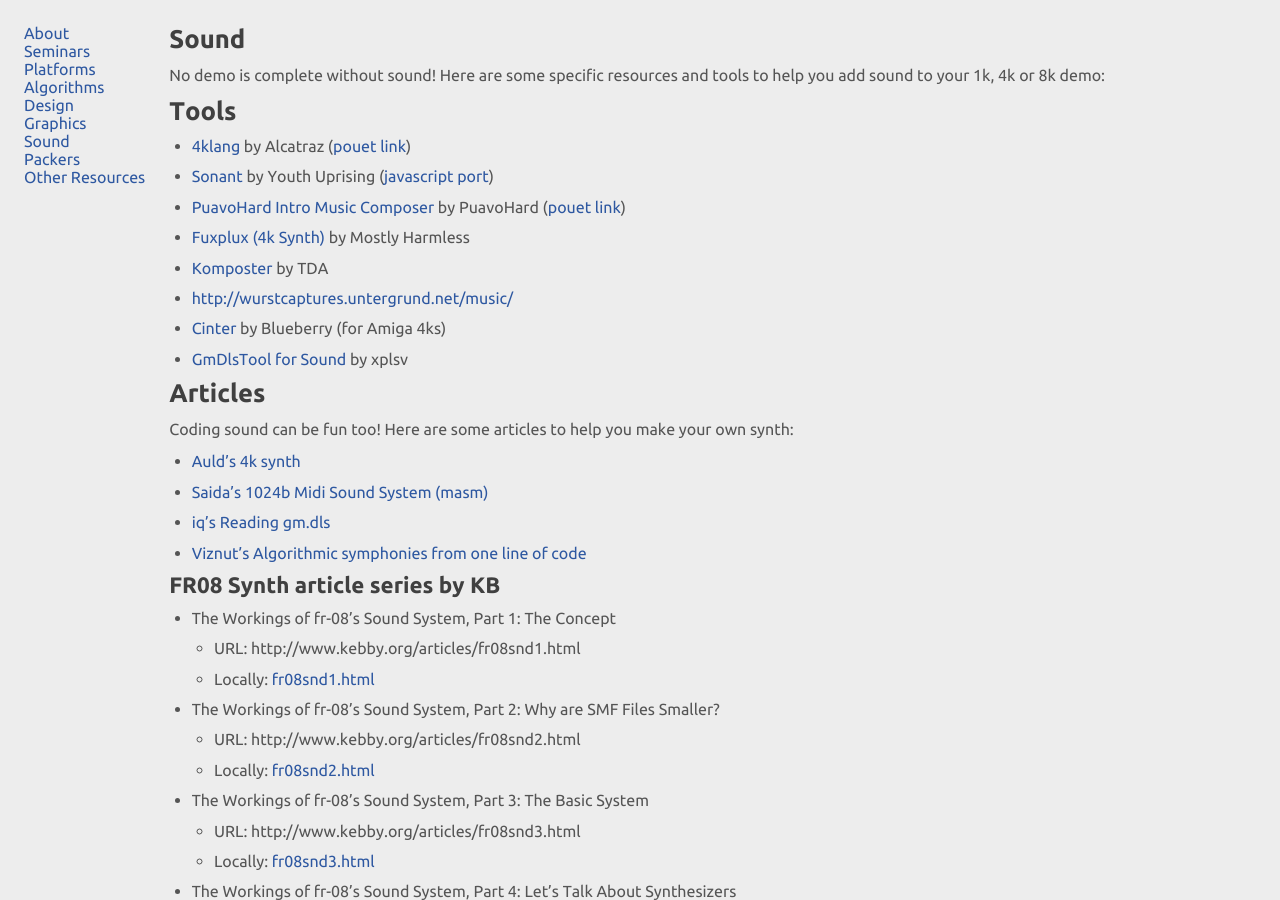
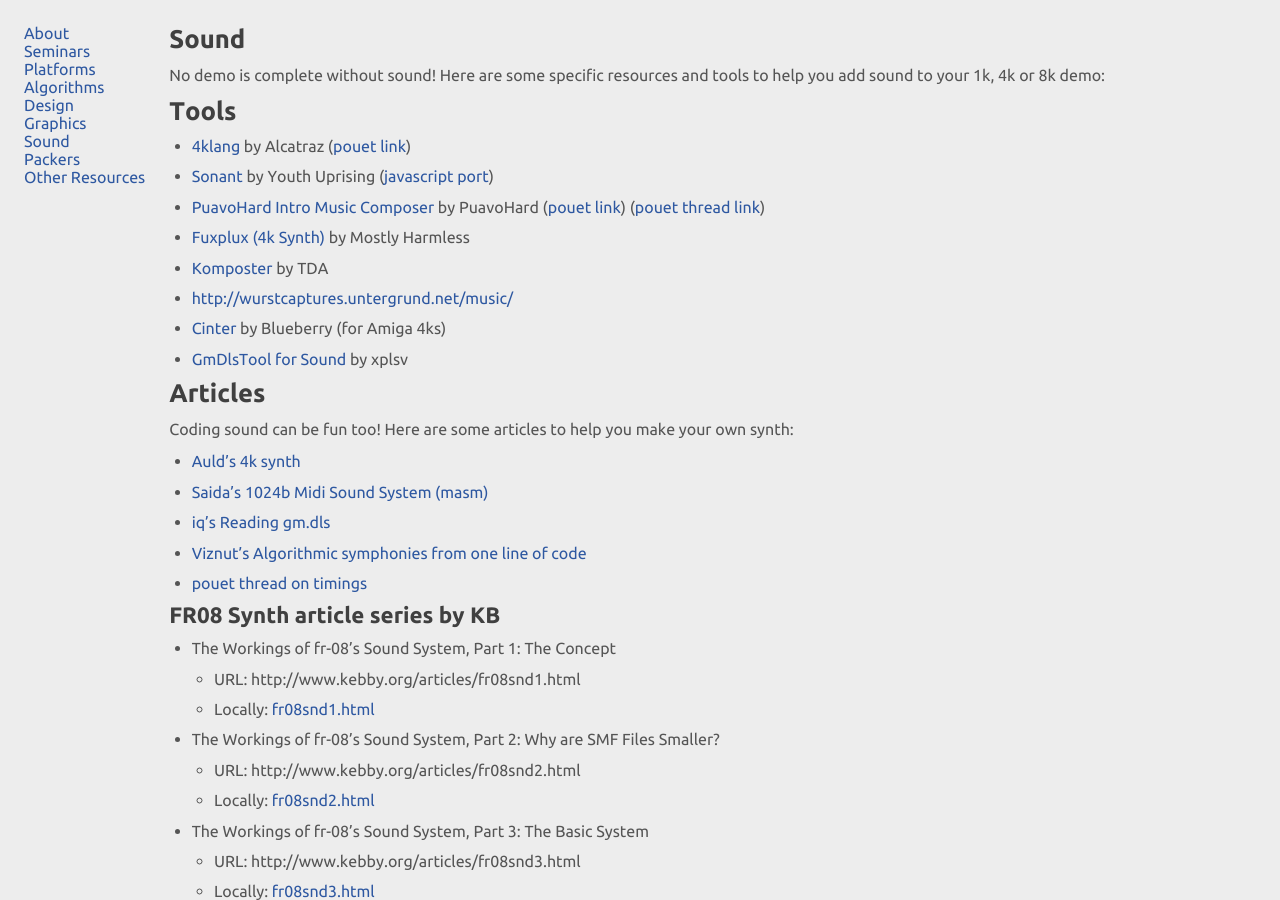
Before and after one commit to in4k/in4k.github.io, a Jekyll site: the page built from wiki/sound.markdown, in a window 1280 px wide and 900 px high. Built offline with Jekyll 4.4.1, drawn with Linux system fonts in a browser that asks for light colours.

Commit message:
Update sound.markdown

```diff
--- a/wiki/sound.markdown
+++ b/wiki/sound.markdown
@@ -9,7 +9,7 @@
 
 * [4klang](http://4klang.untergrund.net/) by Alcatraz ([pouet link](http://www.pouet.net/prod.php?which=53398))
 * [Sonant](http://www.pouet.net/prod.php?which=53615) by Youth Uprising ([javascript port](http://sonantlive.bitsnbites.eu/))
-* [PuavoHard Intro Music Composer](http://www.puavohard.net/php/prod/phpimc) by PuavoHard ([pouet link](http://www.pouet.net/prod.php?which=53671))
+* [PuavoHard Intro Music Composer](http://www.puavohard.net/php/prod/phpimc) by PuavoHard ([pouet link](http://www.pouet.net/prod.php?which=53671)) ([pouet thread link](http://www.pouet.net/topic.php?which=10793))
 * [Fuxplux (4k Synth)](http://www.pouet.net/prod.php?which=13016) by Mostly Harmless
 * [Komposter](http://komposter.haxor.fi/) by TDA
 * [http://wurstcaptures.untergrund.net/music/](http://wurstcaptures.untergrund.net/music/)
@@ -24,6 +24,7 @@
 * [Saida's 1024b Midi Sound System (masm)](saidas-1024b-sound-system)
 * [iq's Reading gm.dls](reading-gm.dls)
 * [Viznut's Algorithmic symphonies from one line of code](http://countercomplex.blogspot.pt/2011/10/algorithmic-symphonies-from-one-line-of.html)
+* [pouet thread on timings](http://www.pouet.net/topic.php?which=10820)
 
 ## FR08 Synth article series by KB
 
```
